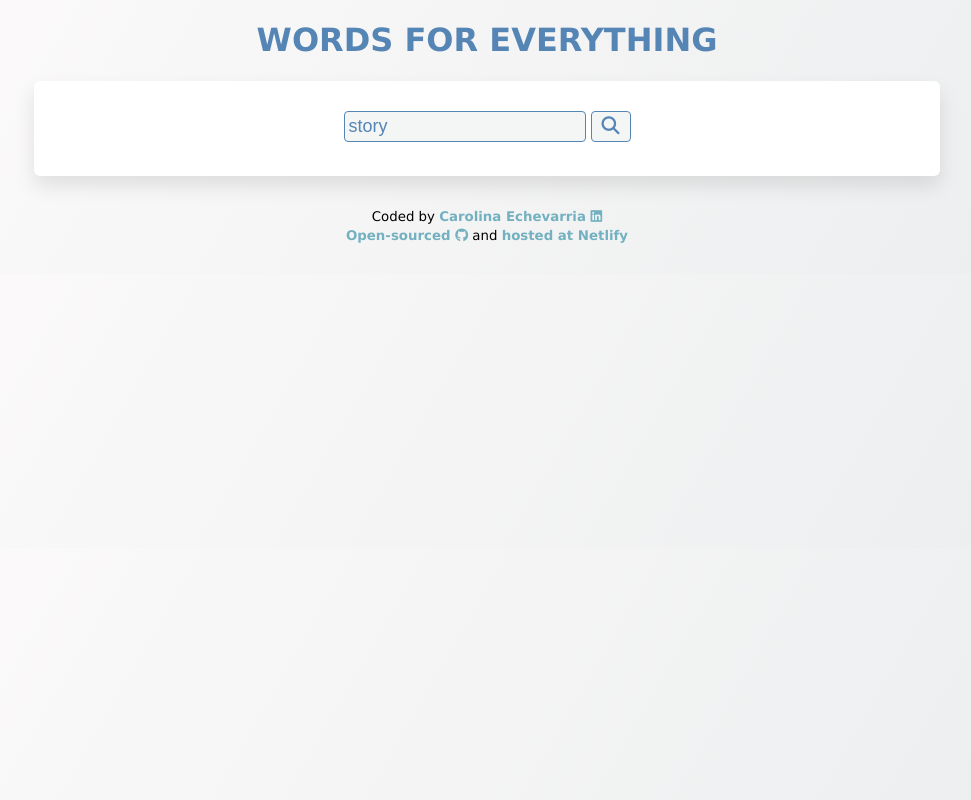
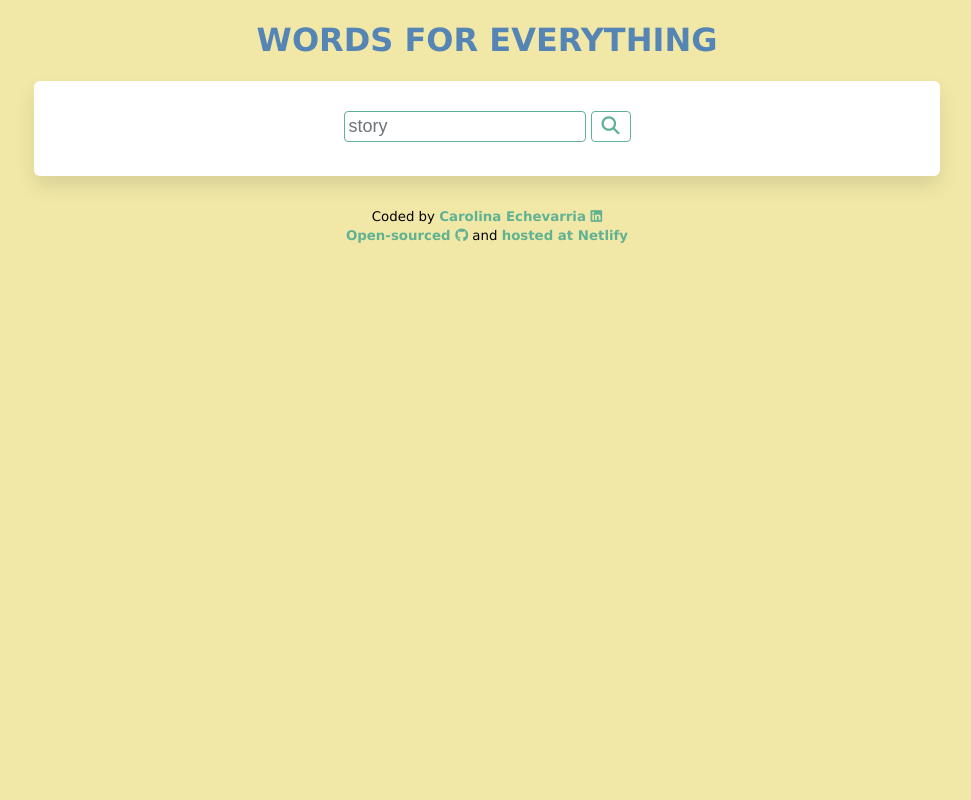
Before and after one commit to caro-echevarria/dictionary-react, a React (Create React App) app: page / in a window 1280 px wide. Shown: the whole page, without its empty margins (153-1124 px from the left). Built offline with nearby package versions, Linux system fonts and the light colour scheme; no server answers; some icons are missing.

Commit message:
Edited CSS

```diff
--- a/src/App.css
+++ b/src/App.css
@@ -4,7 +4,7 @@
 }
 
 body {
-  background: linear-gradient(120deg, #fdfbfb 0%, #ebedee 100%);
+  background: #f1e8a7;
   font-family: "Lucida Sans", "Lucida Sans Regular", "Lucida Grande",
     "Lucida Sans Unicode", Geneva, Verdana, sans-serif;
 }
@@ -22,12 +22,12 @@ footer {
 
 small a {
   text-decoration: none;
-  color: rgb(115, 177, 193);
+  color: #61b292;
   font-weight: bolder;
 }
 
 small a:hover {
   text-decoration: none;
-  color: rgb(115, 177, 193);
+  color: #61b292;
   font-weight: bolder;
 }
--- a/src/Dictionary.css
+++ b/src/Dictionary.css
@@ -3,33 +3,33 @@ form {
 }
 
 input[type="search"] {
-  border: 1px solid rgb(85, 133, 181);
-  background-color: #f4f6f6;
+  border: 1px solid #61b292;
+  background-color: white;
   border-radius: 4px;
   padding: 4px;
   font-size: 18px;
   max-width: 100%;
-  color: rgb(85, 133, 181);
+  color: #70757a;
   margin-bottom: 4px;
 }
 
 input[type="search"]:hover {
-  border: 1px solid rgb(85, 133, 181);
+  border: 1px solid #61b292;
 }
 
 #search-button {
-  border: 1px solid rgb(85, 133, 181);
+  border: 1px solid #61b292;
   padding: 4px 10px;
   font-size: 18px;
   margin-left: 5px;
   border-radius: 4px;
-  background-color: #f4f6f6;
-  color: rgb(85, 133, 181);
+  background-color: white;
+  color: #61b292;
 }
 
 #search-button:hover {
   color: #f4f6f6;
-  background-color: rgb(85, 133, 181);
+  background-color: #61b292;
 }
 
 section {
--- a/src/Meaning.css
+++ b/src/Meaning.css
@@ -2,7 +2,7 @@
   font-size: 24px;
   line-height: 1.5;
   font-weight: bold;
-  color: #a7bcb9;
+  color: #3dbdc2;
 }
 
 .Meaning .example {
--- a/src/Phonetic.css
+++ b/src/Phonetic.css
@@ -3,7 +3,7 @@
 }
 
 .Phonetic a {
-  border: 1px solid rgb(85, 133, 181);
+  border: 1px solid #61b292;
   text-decoration: none;
   padding: 8px 15px;
   font-size: 13px;
@@ -11,11 +11,11 @@
   font-weight: bold;
   border-radius: 20px;
   transition: all 150ms ease-in-out;
-  color: rgb(85, 133, 181);
+  color: #61b292;
 }
 
 .Phonetic a:hover {
-  background: rgb(85, 133, 181);
+  background: #61b292;
   color: white;
 }
 
--- a/src/Results.css
+++ b/src/Results.css
@@ -2,5 +2,5 @@ h2 {
   font-size: 30px;
   font-weight: bold;
   line-height: 1.5;
-  color: #5dacbd;
+  color: #0c9cee;
 }
```
